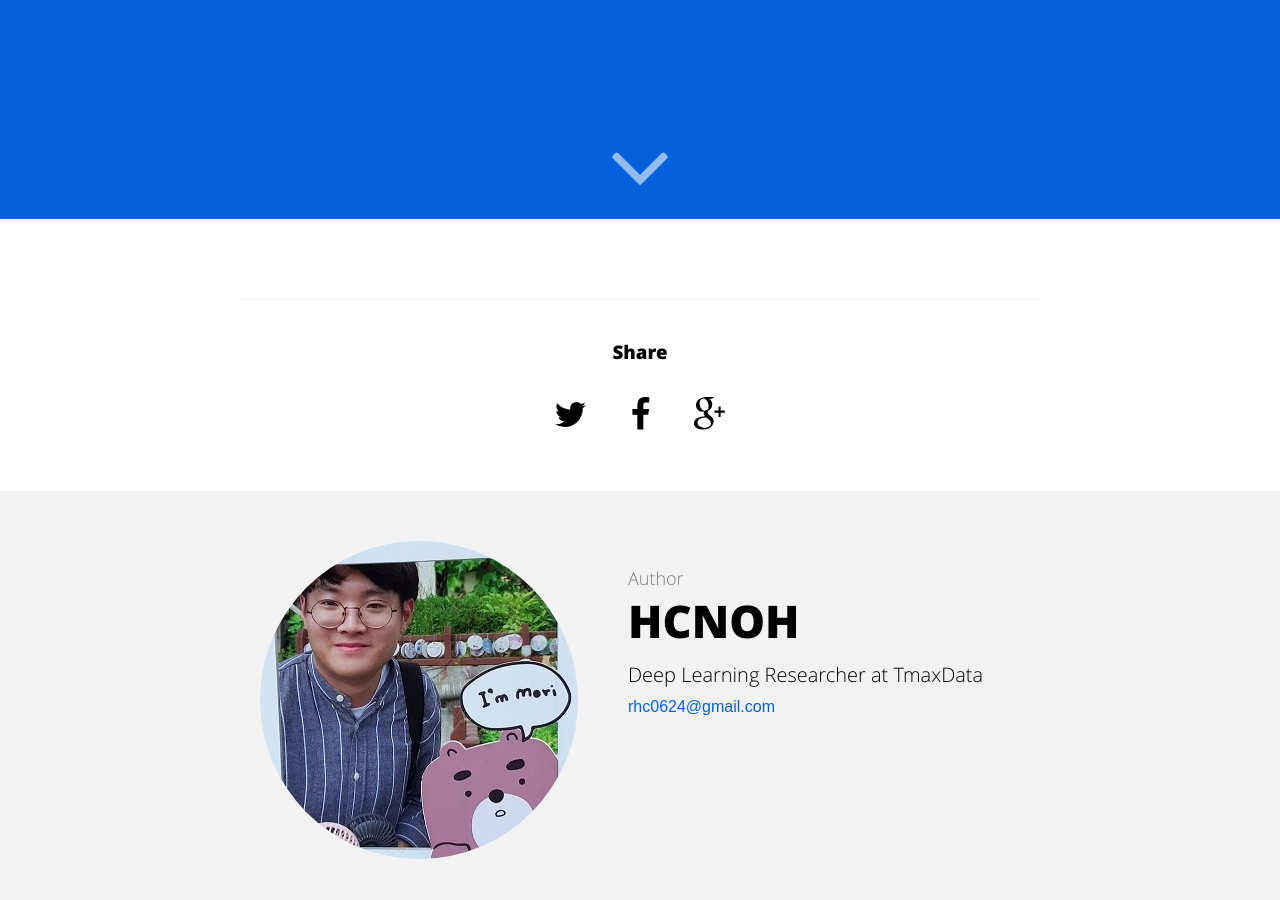
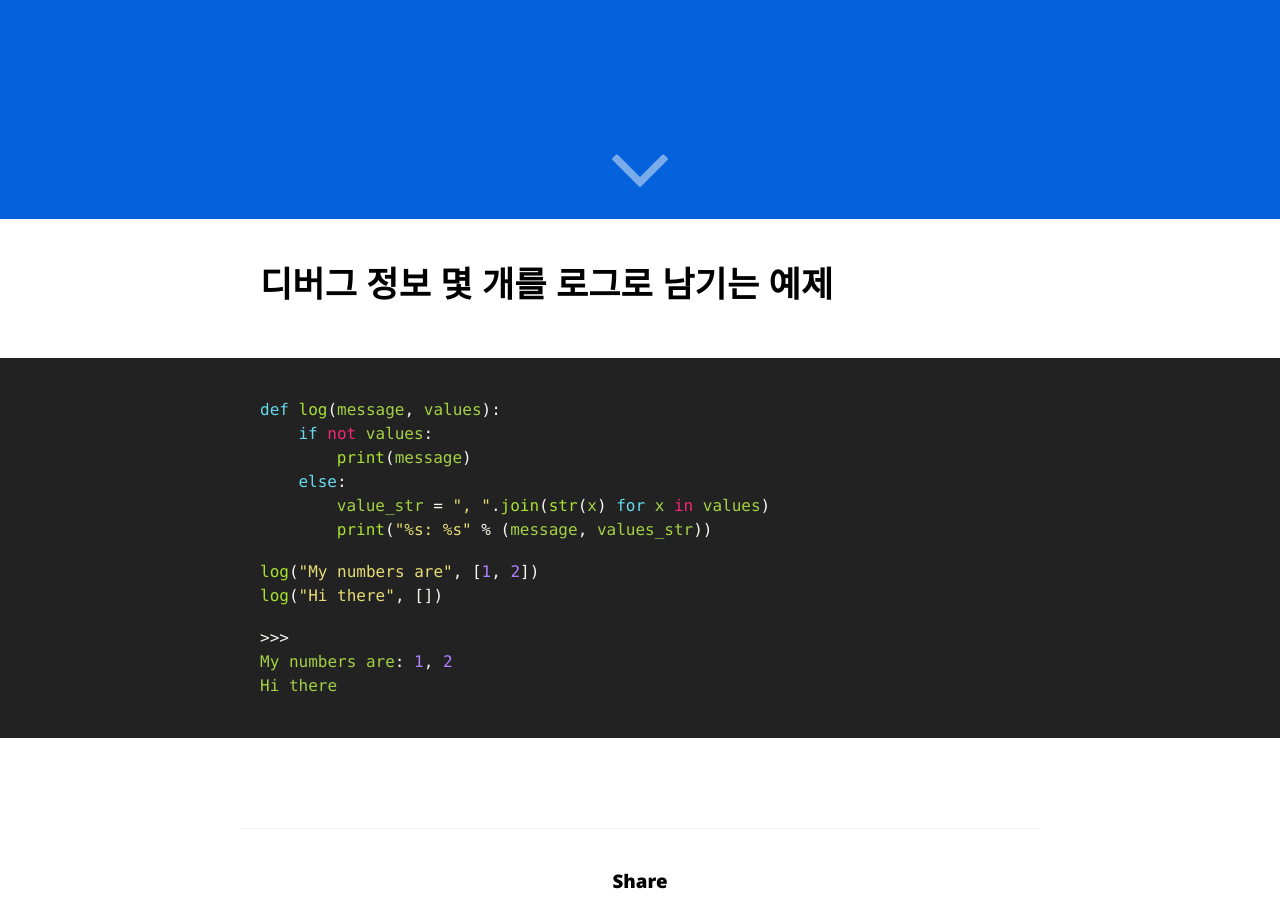
Before and after one commit to hcnoh/blog-prev, a Jekyll site: the page built from _posts/2018-09-28-effective-python-way18.md, in a window 1280 px wide and 900 px high, scrolled down 681 px. Built offline with Jekyll 4.4.1, drawn with Linux system fonts in a browser that asks for light colours; comment, search, counter and statistics services are not loaded.

Commit message:
Update 2018-09-28-effective-python-way18.md

```diff
--- a/_posts/2018-09-28-effective-python-way18.md
+++ b/_posts/2018-09-28-effective-python-way18.md
@@ -10,3 +10,20 @@ categories:
 - 이펙티브 파이썬 스터디
 twitter_text: 'WAY 18. 가변 위치 인수로 깔끔하게 보이게 하자'
 ---
+
+## 디버그 정보 몇 개를 로그로 남기는 예제
+{% highlight python %}
+def log(message, values):
+    if not values:
+        print(message)
+    else:
+        value_str = ", ".join(str(x) for x in values)
+        print("%s: %s" % (message, values_str))
+
+log("My numbers are", [1, 2])
+log("Hi there", [])
+
+>>>
+My numbers are: 1, 2
+Hi there
+{% endhighlight %}
```
